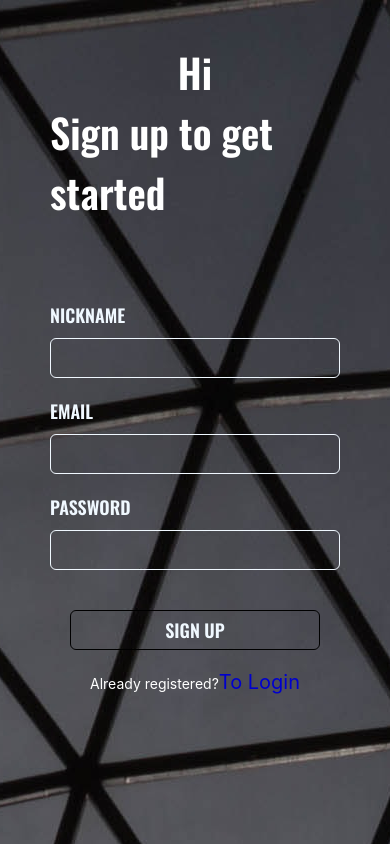
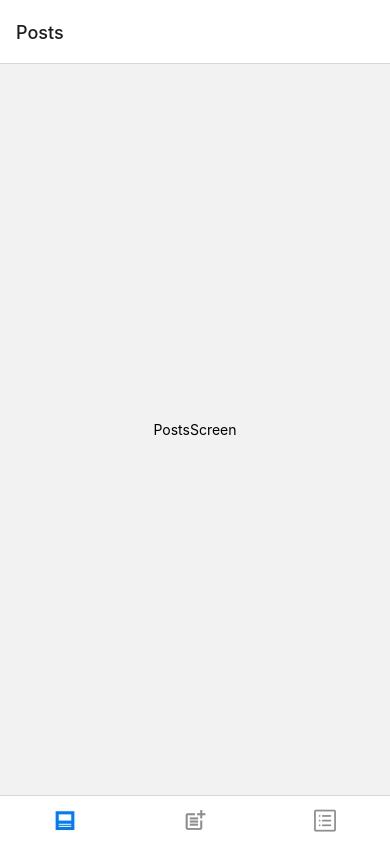
Before and after one commit to VolodymyrSkurikhin/reactNativeOne, a React Native app: screen / in a window 390 px wide. Shown: the top 844 px of the page. Built offline with nearby package versions, Linux system fonts and the light colour scheme.

Commit message:
fix router

```diff
--- a/App.js
+++ b/App.js
@@ -45,7 +45,7 @@ const loadApplication = async () => {
 
 export default function App() {
   const [appIsReady, setAppIsReady] = useState(false);
-  const routing = useRoute(null);
+  const routing = useRoute({});
   const loadApplication = async () => {
     await Font.loadAsync({
       "Oswald-SemiBold": require("./assets/fonts/Oswald-SemiBold.ttf"),
--- a/router.js
+++ b/router.js
@@ -7,9 +7,9 @@ import { AntDesign } from "@expo/vector-icons";
 
 import RegistrationScreen from "./screens/authScreens/RegistrationScreen";
 import LoginScreen from "./screens/authScreens/LoginScreen";
-import CreateScreen from "./screens/mainScreens/CreateScreen";
-import PostsScreen from "./screens/mainScreens/PostsSceen";
-import ProfileScreen from "./screens/mainScreens/ProfileScreen";
+import CreateScreen from "./screens/mainScreens/CreateScreen.js";
+import PostsScreen from "./screens/mainScreens/PostsScreen.js";
+import ProfileScreen from "./screens/mainScreens/ProfileScreen.js";
 
 const AuthStack = createNativeStackNavigator();
 const MainTab = createBottomTabNavigator();
@@ -32,7 +32,7 @@ export const useRoute = (isAuth) => {
           ),
         }}
         name="Posts"
-        componenet={PostsScreen}
+        component={PostsScreen}
       />
       <MainTab.Screen
         options={{
@@ -41,7 +41,7 @@ export const useRoute = (isAuth) => {
           ),
         }}
         name="Create"
-        componenet={CreateScreen}
+        component={CreateScreen}
       />
       <MainTab.Screen
         options={{
@@ -50,7 +50,7 @@ export const useRoute = (isAuth) => {
           ),
         }}
         name="Profile"
-        componenet={ProfileScreen}
+        component={ProfileScreen}
       />
     </MainTab.Navigator>
   );
```
Also changed, not shown: screens/mainScreens/PostsScreen.js (renamed from screens/mainScreens/PostsSceen.js).
